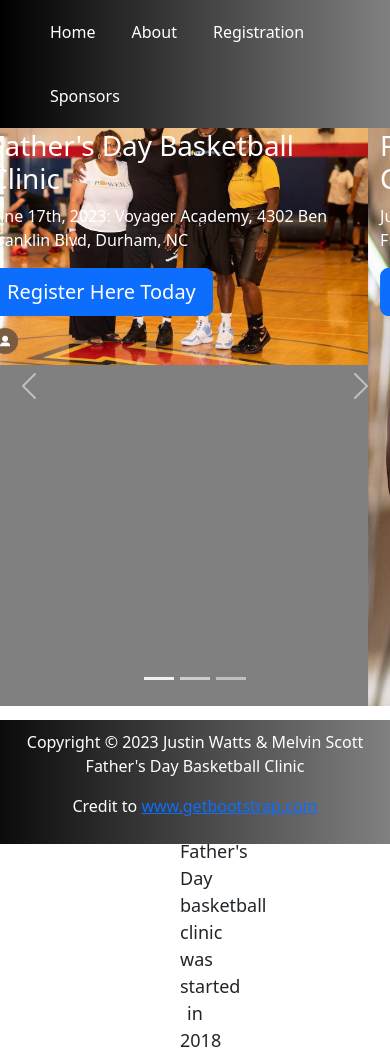
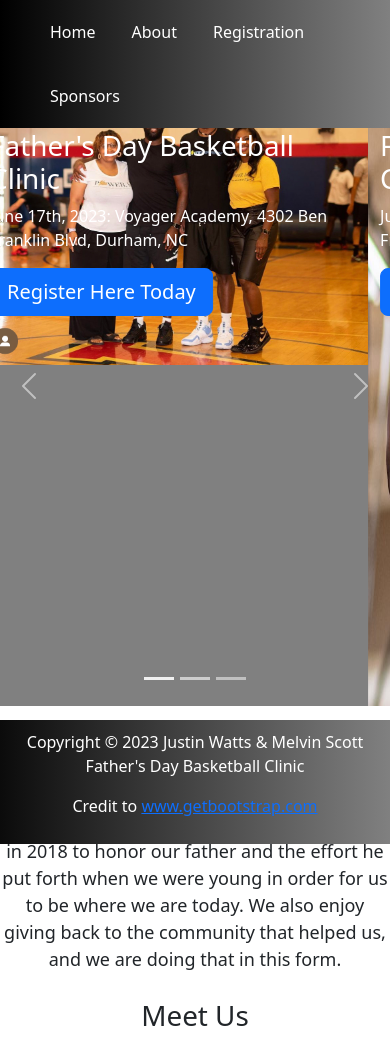
Before and after one commit to jwatts41/Justin-Watts---Melvin-Scott-FDBC, a plain HTML site: page about.html in a window 390 px wide. Shown: the top 1057 px of the page. Drawn offline with nearby package versions, Linux system fonts and the light colour scheme.

Commit message:
Update about.css margins for mobile

```diff
--- a/about.css
+++ b/about.css
@@ -44,8 +44,8 @@ nav {
     .about-p {
       font-size: large;
       text-align: center;
-      margin-left: 180px;
-      margin-right: 180px;
+      margin-left: auto;
+      margin-right: auto;
     }
 
     .about-img {
```
